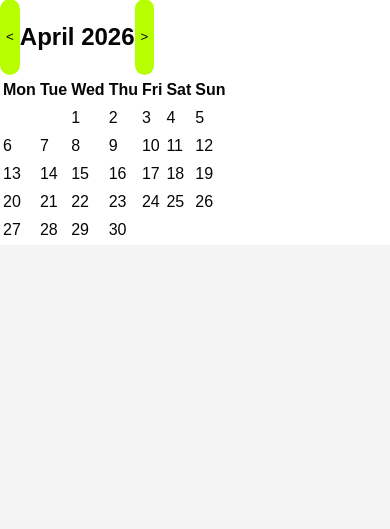
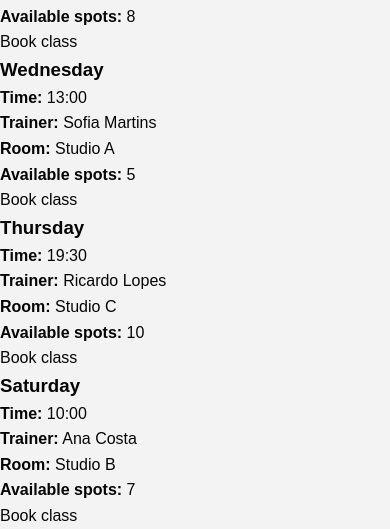
Before and after one commit to FEUP-LTW-2026/ltw-project-ltw12g02, a PHP site: page /schedule.html in a window 390 px wide. Shown: the part 2186-2715 px from the top of the page. Before the commit the page ends 2421 px from the top, so only its background shows below. Run offline with PHP 8.4, Linux system fonts and the light colour scheme.

Commit message:
Gave up on schedule and css partially implemented

```diff
--- a/html/schedule.html
+++ b/html/schedule.html
@@ -9,7 +9,25 @@
 </head>
 <body>
     <header>
-        <!--To do-->
+        <label for="menu-check" id="menu-icon">
+        &#9776;
+        </label>
+        <a href="index.html"><img src="https://fastly.picsum.photos/id/180/50/50.jpg?hmac=XMW9Xfp3fH-OoI44sBBOzJib8r8soPYbeUHO0d-OT20" alt="logo" width="50" height="50"></a>
+         <input type="checkbox" id="menu-check">
+
+
+        <nav>
+            <ul>
+                <li><a href="index.html">About us</a></li>
+                <li><a href="index.html">Classes</a></li>
+                <li><a href="index.html">Trainers</a></li>
+                <li><a href="index.html">Equipment</a></li>
+            </ul>
+        </nav>
+        <div id="signup">
+        <a href="register.html">Register</a>
+        <a href="login.html">Login</a>
+      </div>
     </header>
     <main>
 
@@ -18,7 +36,7 @@
 
             <img src="https://picsum.photos/600/300" alt="illustrative" height="300" width="600">
 
-            <a href="#schedule" class="scrollbutton">Schedule class</a>
+            <a href="#available-classes" class="scrollbutton">Schedule class</a>
 
         </section>
 
@@ -55,81 +73,59 @@
         <section>
              <img src="https://picsum.photos/600/300" alt="ExerciseExample" height="300" width="600">
         </section>
+        <section id="available-classes" class="class-list-section">
+  <header class="class-list-header">
+    <h2>Available Body Pump Classes</h2>
+    <p>Choose one of the upcoming Body Pump sessions.</p>
+  </header>
 
-        <section id="schedule" class="schedule">
+  <section class="class-row">
+    <article class="class-session">
+      <h3>Monday</h3>
+      <p><strong>Time:</strong> 09:00</p>
+      <p><strong>Trainer:</strong> Ana Costa</p>
+      <p><strong>Room:</strong> Studio A</p>
+      <p><strong>Available spots:</strong> 12</p>
+      <a href="booking.html">Book class</a>
+    </article>
 
-            <header class="schedule-header">
-                <button type="button" class="arrow">&lt;</button>
-                <h2>April 2026</h2>
-                <button type="button" class="arrow">&gt;</button>
-            </header>
-            <table class="calendar">
-            <thead>
-                <tr>
-                <th>Mon</th>
-                <th>Tue</th>
-                <th>Wed</th>
-                <th>Thu</th>
-                <th>Fri</th>
-                <th>Sat</th>
-                <th>Sun</th>
-                </tr>
-            </thead>
+    <article class="class-session">
+      <h3>Tuesday</h3>
+      <p><strong>Time:</strong> 18:00</p>
+      <p><strong>Trainer:</strong> Miguel Silva</p>
+      <p><strong>Room:</strong> Studio B</p>
+      <p><strong>Available spots:</strong> 8</p>
+      <a href="booking.html">Book class</a>
+    </article>
 
-            <tbody>
-            <tr>
-                <td></td>
-                <td></td>
-                <td data-date="2026-04-01">1</td>
-                <td data-date="2026-04-02">2</td>
-                <td data-date="2026-04-03">3</td>
-                <td data-date="2026-04-04">4</td>
-                <td data-date="2026-04-05">5</td>
-            </tr>
+    <article class="class-session">
+      <h3>Wednesday</h3>
+      <p><strong>Time:</strong> 13:00</p>
+      <p><strong>Trainer:</strong> Sofia Martins</p>
+      <p><strong>Room:</strong> Studio A</p>
+      <p><strong>Available spots:</strong> 5</p>
+      <a href="booking.html">Book class</a>
+    </article>
 
-            <tr>
-                <td data-date="2026-04-06">6</td>
-                <td data-date="2026-04-07">7</td>
-                <td data-date="2026-04-08">8</td>
-                <td data-date="2026-04-09">9</td>
-                <td data-date="2026-04-10">10</td>
-                <td data-date="2026-04-11">11</td>
-                <td data-date="2026-04-12" class="has-class">12</td>
-            </tr>
+    <article class="class-session">
+      <h3>Thursday</h3>
+      <p><strong>Time:</strong> 19:30</p>
+      <p><strong>Trainer:</strong> Ricardo Lopes</p>
+      <p><strong>Room:</strong> Studio C</p>
+      <p><strong>Available spots:</strong> 10</p>
+      <a href="booking.html">Book class</a>
+    </article>
 
-            <tr>
-                <td data-date="2026-04-13">13</td>
-                <td data-date="2026-04-14">14</td>
-                <td data-date="2026-04-15">15</td>
-                <td data-date="2026-04-16">16</td>
-                <td data-date="2026-04-17">17</td>
-                <td data-date="2026-04-18">18</td>
-                <td data-date="2026-04-19">19</td>
-            </tr>
-
-            <tr>
-                <td data-date="2026-04-20">20</td>
-                <td data-date="2026-04-21">21</td>
-                <td data-date="2026-04-22">22</td>
-                <td data-date="2026-04-23">23</td>
-                <td data-date="2026-04-24">24</td>
-                <td data-date="2026-04-25">25</td>
-                <td data-date="2026-04-26">26</td>
-            </tr>
-
-            <tr>
-                <td data-date="2026-04-27">27</td>
-                <td data-date="2026-04-28">28</td>
-                <td data-date="2026-04-29">29</td>
-                <td data-date="2026-04-30">30</td>
-                <td></td>
-                <td></td>
-                <td></td>
-            </tr>
-        </tbody>
-            </table>
-
-        </section>
+    <article class="class-session">
+      <h3>Saturday</h3>
+      <p><strong>Time:</strong> 10:00</p>
+      <p><strong>Trainer:</strong> Ana Costa</p>
+      <p><strong>Room:</strong> Studio B</p>
+      <p><strong>Available spots:</strong> 7</p>
+      <a href="booking.html">Book class</a>
+    </article>
+  </section>
+</section>
 
     </main>
 
--- a/html/style.css
+++ b/html/style.css
@@ -1,19 +1,20 @@
 :root {
   --lime: #b7ff00;
   --lime-soft: #d8ff66;
-  --green-bg: #A8D5A2;
   --black: #050505;
   --black-2: #101010;
   --white: #ffffff;
-  --gray-bg: #f4f4f4;
+  --gray-bg: #f3f3f3;
   --gray-card: #f8f8f8;
   --gray-text: #666666;
-  --border: #eaeaea;
-  --shadow: 0 12px 30px rgba(0, 0, 0, 0.18);
-  --radius: 20px;
+  --border: #e9e9e9;
+  --shadow: 0 14px 32px rgb(0,0,0,0.08);
+  --radius: 24px;
 }
 
 * {
+  margin: 0;
+  padding: 0;
   box-sizing: border-box;
 }
 
@@ -22,11 +23,15 @@ html {
 }
 
 body {
-  margin: 0;
-  font-family: Arial, sans-serif;
+  font-family: Arial, Helvetica, sans-serif;
+  background: var(--gray-bg);
   color: var(--black);
-  background-color: var(--white);
-  line-height: 1.5;
+  line-height: 1.6;
+}
+
+a {
+  text-decoration: none;
+  color: inherit;
 }
 
 img {
@@ -34,126 +39,273 @@ img {
   max-width: 100%;
 }
 
+ul,
+dl {
+  margin: 0;
+  padding: 0;
+}
+
+li {
+  list-style: none;
+}
+
+button {
+  font: inherit;
+}
+
+/* HEADER */
+body > header {
+  position: sticky;
+  top: 0;
+  z-index: 1000;
+  min-height: 88px;
+  background: rgba(5, 5, 5, 0.96);
+  backdrop-filter: blur(12px);
+  border-bottom: 1px solid rgba(255, 255, 255, 0.06);
+  width: 100%;
+  padding: 0 4%;
+  display: flex;
+  align-items: center;
+  justify-content: space-between;
+  gap: 2rem;
+}
+
+
+
+body > header > a img {
+  width: 110px;
+  height: auto;
+  object-fit: contain;
+  border-radius: 8px;
+}
+
+
+body > header nav ul {
+  display: flex;
+  align-items: center;
+  gap: 2rem;
+}
+
+body > header nav a {
+  color: var(--white);
+  font-size: 0.95rem;
+  font-weight: 700;
+  transition: 0.2s ease;
+}
+
+body > header nav a:hover {
+  color: var(--lime);
+}
+
+#menu-check {
+  display: none;
+}
+
+#menu-icon {
+  display: none;
+  font-size: 30px;
+  color: white;
+  cursor: pointer;
+}
+
+#signup {
+  display: flex;
+  align-items: center;
+  gap: 1rem;
+}
+
+#signup a:first-child {
+  color: var(--white);
+  font-weight: 700;
+}
+
+#signup a:last-child {
+  background: var(--lime);
+  color: var(--black);
+  padding: 0.85rem 1.4rem;
+  border-radius: 999px;
+  font-weight: 800;
+  transition: 0.25s ease;
+}
+
+#signup a:last-child:hover {
+  background: var(--lime-soft);
+  transform: translateY(-2px);
+}
+  box-sizing: border-box;
+/* MAIN */
+main {
+  width: 100%;
+  padding-bottom: 4rem;
+}
+
+/* HERO */
 #class-header {
-  background-color: var(--green-bg);
-  padding: 4rem 1.5rem 5rem;
+  width: 100%;
+  min-height: 88vh;
+  padding: 70px 20px 60px;
+  display: flex;
+  flex-direction: column;
+  align-items: center;
+  justify-content: center;
   text-align: center;
+  background:
+    linear-gradient(135deg, rgba(0, 0, 0, 0.88), rgba(0, 0, 0, 0.72)),
+    url("https://images.unsplash.com/photo-1574680178050-55c6a6a96e0a?auto=format&fit=crop&w=1600&q=80") center/cover no-repeat;
+  margin-bottom: 2.5rem;
+}
+
+
+
+#class-header img {
+  width: min(760px, 100%);
+  height: auto;
+  object-fit: cover;
+  border-radius: 28px;
+  box-shadow: 0 24px 50px rgba(0, 0, 0, 0.28);
+  margin-bottom: 2rem;
 }
 
 #class-header h1 {
-  margin: 0 0 2.5rem;
+  font-size: 3.4rem;
   text-transform: uppercase;
-  font-size: clamp(2.5rem, 5vw, 4rem);
+  letter-spacing: 0.06em;
+  color: var(--white);
+  margin-bottom: 1.5rem;
+}
+.scrollbutton {
+  display: inline-block;
+  background: var(--lime);
+  color: var(--black);
+  padding: 1rem 1.8rem;
+  border-radius: 999px;
   font-weight: 800;
-  letter-spacing: 0.05em;
+  transition: 0.25s ease;
+}
+
+.scrollbutton:hover {
+  background: var(--lime-soft);
+  transform: translateY(-2px);
+}
+
+/* GENERAL CONTENT WIDTH */
+.class-details,
+main > section:nth-of-type(3),
+.schedule {
+  width: min(1120px, 92%);
+  margin: 0 auto 2rem;
+}
+
+/* ABOUT + INFO */
+.class-details {
+  display: grid;
+  grid-template-columns: 1.35fr 0.85fr;
+  gap: 1.5rem;
+  align-items: start;
+}
+
+
+.class-text h2 {
+  font-size: 1.8rem;
+  margin-bottom: 0.85rem;
   color: var(--black);
 }
 
-#class-header img {
-  width: min(100%, 900px);
-  margin: 0 auto 2.5rem;
-  border-radius: 1rem;
-  box-shadow: var(--shadow);
+
+
+.class-text p {
+  color: #444;
+  max-width: 60ch;
 }
 
-.scrollbutton {
-  display: inline-block;
-  background-color: var(--lime);
-  padding: 1rem 2.25rem;
-  text-decoration: none;
-  color: var(--black);
-  text-transform: uppercase;
-  font-weight: 700;
-  letter-spacing: 0.03em;
-  border-radius: 0.75rem;
-  box-shadow: 0 8px 18px rgba(0, 0, 0, 0.12);
-  transition: background-color 0.2s ease, transform 0.2s ease;
+
+.class-details {
+  margin-top: 6rem;
 }
 
-.scrollbutton:hover {
-  background-color: var(--lime-soft);
-  transform: translateY(-2px);
+
+
+.info-card dl {
+  display: grid;
+  gap: 0.5rem;
+  background-color: white;
+  box-shadow: var(--shadow);
+  padding: 2rem;
+  border-radius: var(--radius);
+}
+
+
+
+.info-card dt {
+  color: var(--lime);
+  text-transform: uppercase;
+
+}
+
+
+
+main > section:nth-of-type(3) img {
+  width: 100%;
+  max-width: 820px;
+  margin: 0 auto;
+  object-fit: cover;
+  background-color: var(--white);
+  box-shadow: var(--shadow);
+  border-radius: var(--radius);
+}
+
+
+@media (max-width: 60rem) {
+  #class-header h1 {
+    font-size: 2.7rem;
   }
 
   .class-details {
-  background-color: var(--gray-bg);
-  width: 100%;
-  margin: 0;
-  padding: 4rem clamp(1.5rem, 5vw, 6rem);
-  display: grid;
-  grid-template-columns: minmax(0, 1fr) 280px;
-  gap: 3.5rem;
-  align-items: start;
-}
-
-.class-text {
-  max-width: 700px;
-}
-
-.class-text h2 {
-  margin: 0 0 1.25rem;
-  font-size: 2rem;
-  text-transform: uppercase;
-  letter-spacing: 0.02em;
-}
-
-.class-text p {
-  margin: 0 0 2.5rem;
-  max-width: 60ch;
-  font-size: 1.1rem;
-  line-height: 1.8;
-}
-
-.class-text ul {
-  margin: 0;
-  padding-left: 1.3rem;
-  list-style: disc;
-}
-
-.class-text li {
-  margin-bottom: 0.6rem;
-  font-size: 1.05rem;
+    grid-template-columns: 1fr;
   }
 
   .info-card {
-  background-color: var(--white);
-  padding: 1.75rem;
-  border-radius: 1rem;
-  box-shadow: var(--shadow);
-  align-self: start;
+    margin-top: 1rem;
   }
 
-.info-card dl {
+  body > header {
+    position: relative;
+    justify-content: flex-end;
+  }
+
+  body > header > a {
+    position: absolute;
+    left: 50%;
+    transform: translateX(-50%);
     margin: 0;
   }
 
-.info-card dt {
-  margin-top: 1.25rem;
-  font-weight: 800;
-  text-transform: uppercase;
-  font-size: 0.95rem;
-  letter-spacing: 0.02em;
-  color: var(--black);
+  body > header > a img {
+    width: 80px;
   }
 
-.info-card dt:first-child {
-  margin-top: 0;
+  #menu-icon {
+    display: block;
   }
 
-.info-card dd {
-  margin: 0.45rem 0 0;
-  color: var(--gray-text);
-  font-size: 1.05rem;
-  line-height: 1.5;
+  body > header nav {
+    display: none;
+    position: absolute;
+    top: 88px;
+    right: 0;
+    background: rgba(5, 5, 5, 0.96);
+    width: 220px;
+    padding: 1rem;
   }
 
-.schedule-header {
-    display: flex;
+  #menu-check:checked ~ nav {
+    display: block;
   }
 
-.arrow {
-  border: none;
-  outline: none;
-  border-radius: 1rem;
-  background-color: var(--lime);
+  body > header nav ul {
+    display: flex;
+    flex-direction: column;
+    align-items: flex-start;
+    gap: 1rem;
   }
+}
```
Lines whose indentation alone changed are shown as unchanged.
